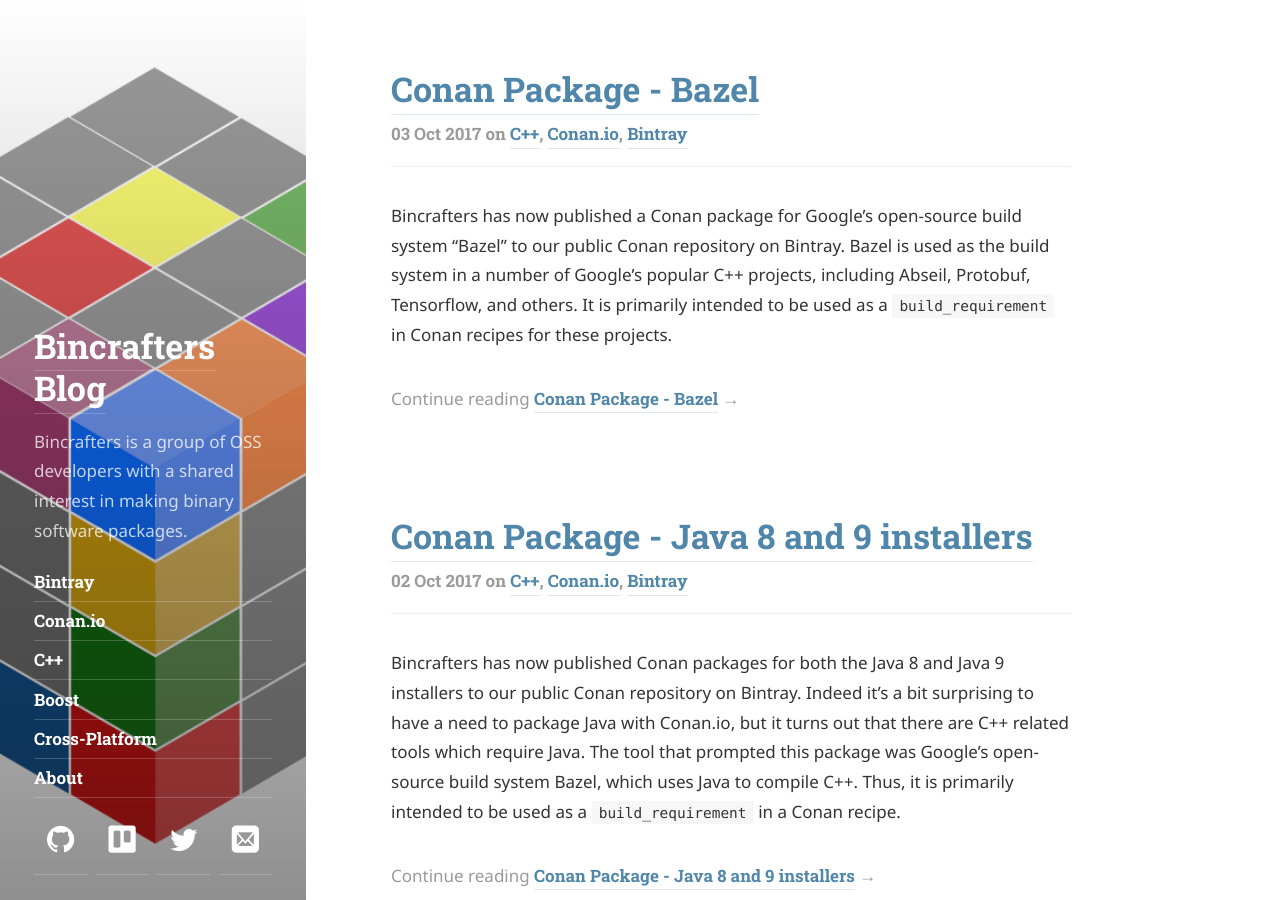
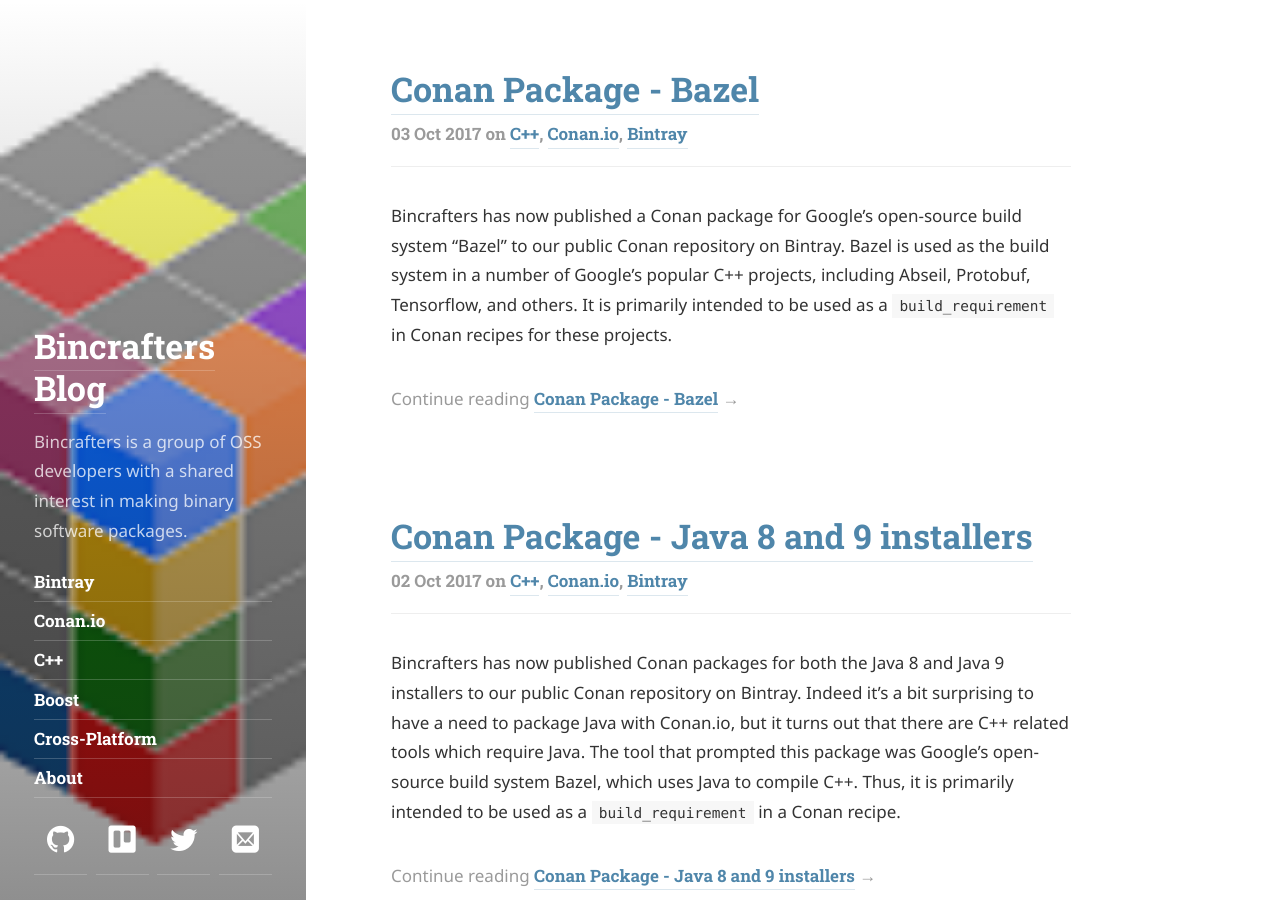
Before and after one commit to bincrafters/bincrafters.github.io, a Jekyll site: the page built from index.html, in a window 1280 px wide and 900 px high. Built offline with Jekyll 4.4.1, drawn with Linux system fonts in a browser that asks for light colours; some web fonts are replaced; the list of posts is cut into pages by our own code.

Commit message:
try smaller logo

```diff
--- a/_config.yml
+++ b/_config.yml
@@ -27,7 +27,7 @@ author:
   email:             bincrafters@gmail.com
 
 # Fallback image and color
-image:               /assets/img/Logo4x4_big.png
+image:               /assets/img/Logo128x128.png
 color:               '#4f86aa'
 
 # The font used for headings. Expects a string that is a valid CSS font-family value.
```
